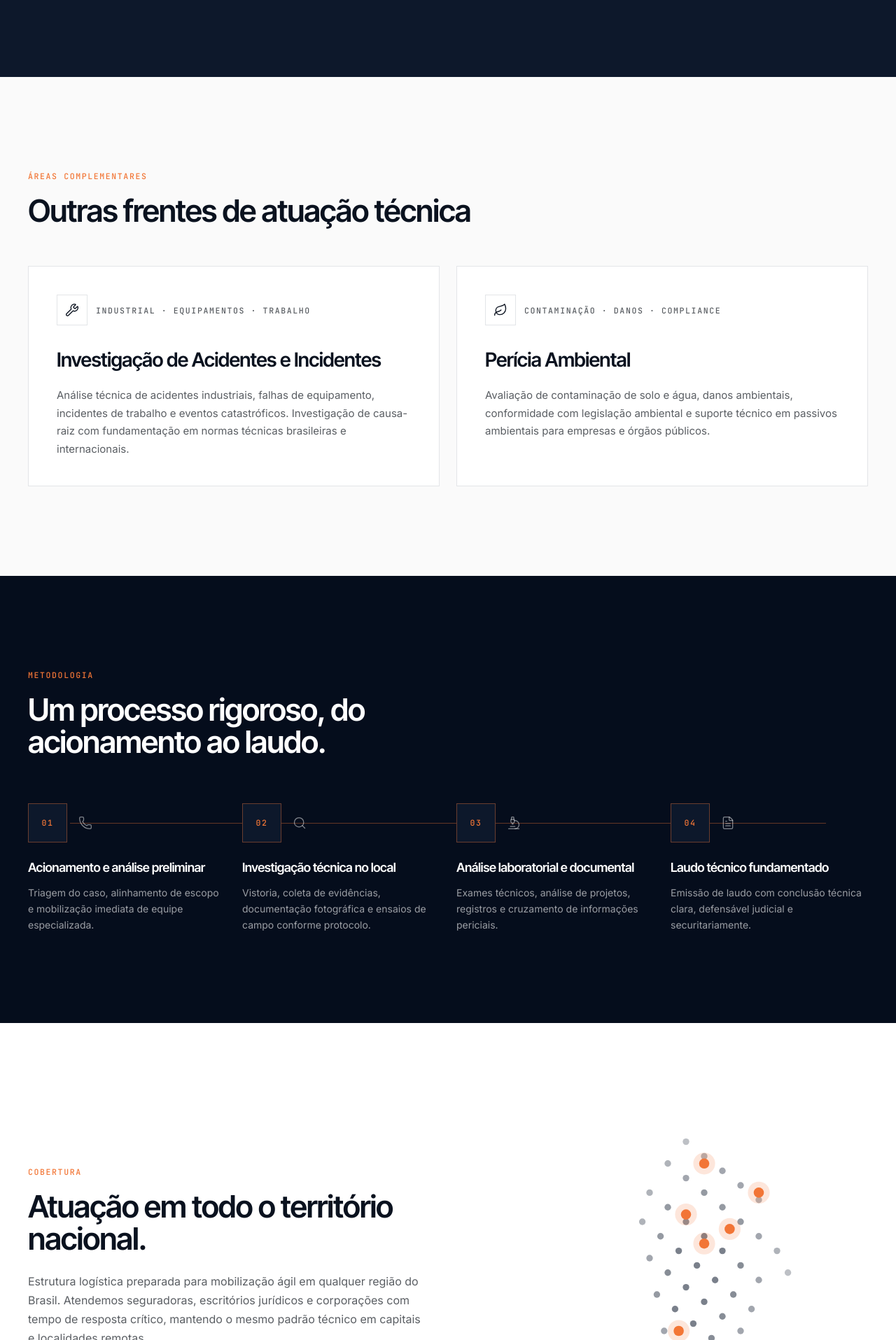
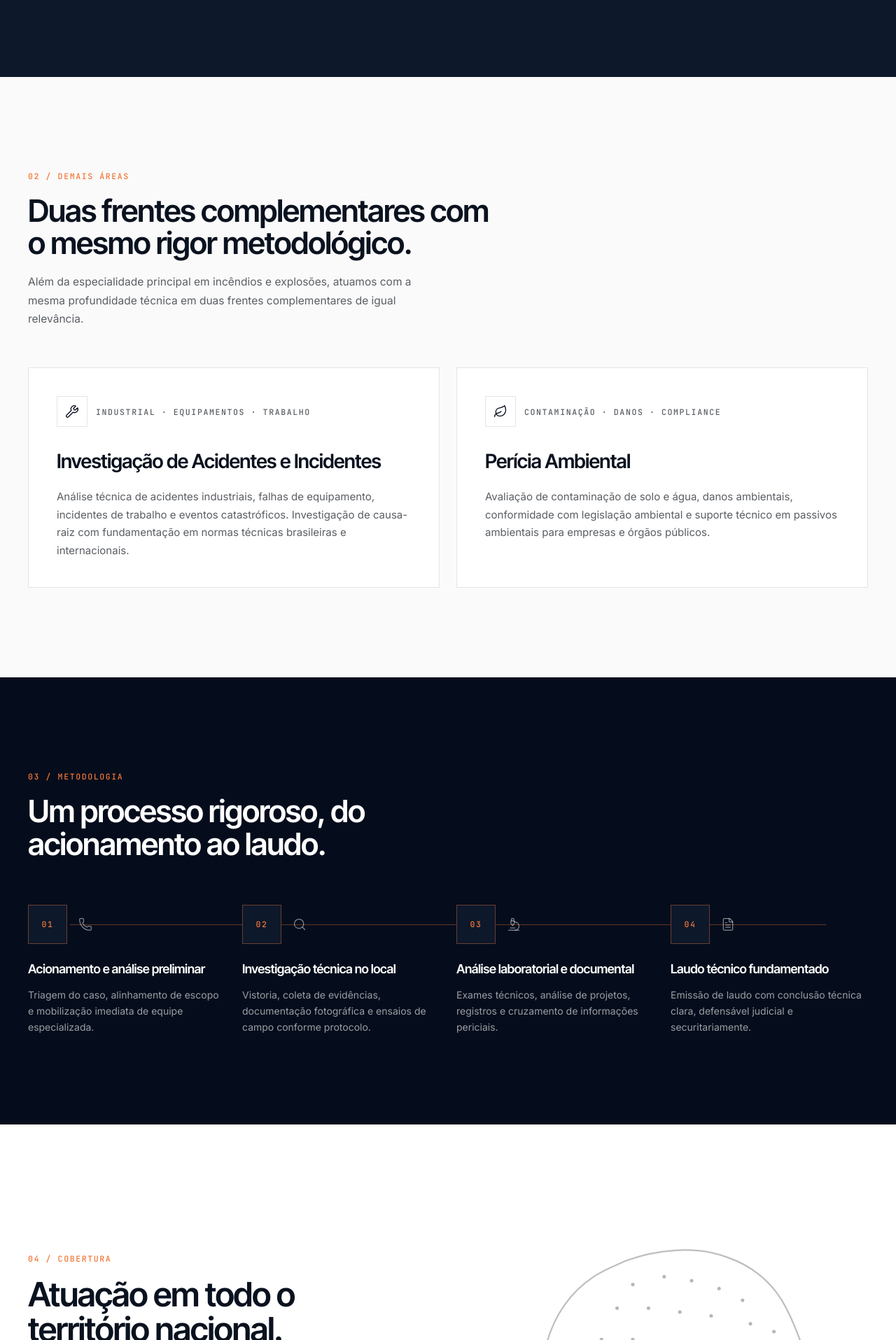
Before and after one commit to hiroshi-dev-collab/fire-explosion-forensics-site, a Next.js app: page / in a window 1280 px wide. Shown: the part 1847-3762 px from the top of the page at 70% size. Built offline with nearby package versions, Linux system fonts and the light colour scheme.

Commit message:
feat: add page numbering, refine Coverage map + stats, polish credentials and contact CTAs

```diff
--- a/app/page.tsx
+++ b/app/page.tsx
@@ -139,7 +139,7 @@ function FireService() {
           <div className="flex items-center gap-3 mb-6">
             <Flame className="w-4 h-4 text-flame" />
             <span className="font-mono-tag text-flame">
-              Especialidade Principal
+              01 / Especialidade Principal
             </span>
           </div>
           <h2 className="text-white font-display font-semibold text-[36px] lg:text-[54px] leading-[1.02] tracking-[-0.03em]">
@@ -205,10 +205,15 @@ function SecondaryServices() {
     <section className="bg-surface">
       <div className="mx-auto max-w-7xl px-6 lg:px-10 py-24 lg:py-32">
         <div className="max-w-2xl mb-14">
-          <span className="font-mono-tag text-flame">Áreas complementares</span>
+          <span className="font-mono-tag text-flame">02 / Demais Áreas</span>
           <h2 className="mt-4 font-display font-semibold text-ink text-[32px] lg:text-[44px] leading-[1.05] tracking-tight">
-            Outras frentes de atuação técnica
+            Duas frentes complementares com o mesmo rigor metodológico.
           </h2>
+          <p className="mt-5 text-ink-muted text-[15.5px] leading-[1.7] max-w-xl">
+            Além da especialidade principal em incêndios e explosões, atuamos
+            com a mesma profundidade técnica em duas frentes complementares
+            de igual relevância.
+          </p>
         </div>
         <div className="grid md:grid-cols-2 gap-6">
           {cards.map((c) => (
@@ -266,7 +271,7 @@ function Methodology() {
     <section id="metodologia" className="surface-navy-deep">
       <div className="mx-auto max-w-7xl px-6 lg:px-10 py-24 lg:py-32">
         <div className="max-w-2xl mb-16">
-          <span className="font-mono-tag text-flame">Metodologia</span>
+          <span className="font-mono-tag text-flame">03 / Metodologia</span>
           <h2 className="mt-4 font-display font-semibold text-white text-[32px] lg:text-[44px] leading-[1.05] tracking-tight">
             Um processo rigoroso, do acionamento ao laudo.
           </h2>
@@ -299,54 +304,120 @@ function Methodology() {
 }
 
 function BrazilMap() {
-  const dots: [number, number, number][] = [
-    [50, 8, 0.5], [55, 12, 0.6], [60, 16, 0.7], [65, 20, 0.7], [70, 24, 0.6],
-    [45, 14, 0.6], [50, 18, 0.7], [55, 22, 0.8], [60, 26, 0.8], [65, 30, 0.8], [70, 34, 0.7], [75, 38, 0.6],
-    [40, 22, 0.6], [45, 26, 0.8], [50, 30, 0.9], [55, 34, 1.0], [60, 38, 1.0], [65, 42, 0.9], [70, 46, 0.7], [78, 44, 0.5],
-    [38, 30, 0.6], [43, 34, 0.8], [48, 38, 1.0], [53, 42, 1.0], [58, 46, 1.0], [63, 50, 0.9], [68, 54, 0.7],
-    [40, 40, 0.7], [45, 44, 0.9], [50, 48, 1.0], [55, 52, 1.0], [60, 56, 0.9], [65, 60, 0.7],
-    [42, 50, 0.8], [47, 54, 1.0], [52, 58, 1.0], [57, 62, 0.9], [62, 66, 0.7],
-    [44, 60, 0.7], [49, 64, 0.9], [54, 68, 0.9], [59, 72, 0.7],
-    [46, 70, 0.7], [51, 74, 0.8], [56, 78, 0.7],
-    [48, 80, 0.7], [53, 84, 0.6],
-    [50, 88, 0.5],
+  const brazilOutline =
+    "M 38 12 C 46 9 56 8 64 11 C 70 13 75 17 78 22 C 81 27 83 33 85 39 C 86 45 86 51 83 57 C 80 64 75 70 68 74 C 62 78 55 81 50 84 C 44 86 38 84 33 79 C 27 73 22 66 19 58 C 16 50 15 41 18 33 C 20 26 24 20 30 16 C 33 14 36 13 38 12 Z";
+
+  const interiorDots: [number, number][] = [
+    [40, 18], [48, 16], [55, 17], [62, 19], [68, 22],
+    [36, 24], [44, 24], [52, 25], [60, 26], [70, 28], [76, 30],
+    [32, 32], [40, 32], [48, 33], [56, 34], [64, 35], [72, 36],
+    [30, 40], [38, 41], [46, 42], [54, 43], [62, 44], [70, 45], [78, 46],
+    [28, 48], [36, 49], [44, 50], [52, 51], [60, 52], [68, 53], [76, 54],
+    [30, 56], [38, 57], [46, 58], [54, 59], [62, 60], [70, 61],
+    [32, 64], [40, 65], [48, 66], [56, 67], [64, 68],
+    [36, 72], [44, 73], [52, 74], [60, 75],
+    [40, 78], [48, 79],
   ];
-  const highlights: [number, number, string][] = [
-    [55, 36, "São Paulo"],
-    [62, 32, "Rio de Janeiro"],
-    [50, 28, "Brasília"],
-    [48, 60, "Porto Alegre"],
-    [70, 22, "Salvador"],
-    [55, 14, "Manaus"],
+
+  const sede: [number, number] = [64, 60];
+  const otherBases: [number, number, string][] = [
+    [55, 60, "SP"],
+    [50, 67, "PR"],
   ];
+
   return (
-    <div className="relative aspect-square w-full max-w-[520px] ml-auto">
+    <div className="relative aspect-square w-full max-w-[560px] ml-auto">
       <svg viewBox="0 0 100 100" className="w-full h-full">
-        {dots.map(([x, y, i], idx) => (
+        <defs>
+          <clipPath id="brazil-clip">
+            <path d={brazilOutline} />
+          </clipPath>
+        </defs>
+
+        <path
+          d={brazilOutline}
+          fill="none"
+          stroke="oklch(0.48 0.01 260 / 0.4)"
+          strokeWidth="0.4"
+        />
+
+        <g clipPath="url(#brazil-clip)">
+          {interiorDots.map(([x, y], idx) => (
             <circle
               key={idx}
               cx={x}
               cy={y}
-            r={0.9}
-            fill="oklch(0.21 0.04 260)"
-            opacity={i * 0.55}
+              r={0.45}
+              fill="oklch(0.48 0.01 260)"
+              opacity={0.45}
             />
           ))}
-        {highlights.map(([x, y, name]) => (
-          <g key={name}>
-            <circle cx={x} cy={y} r={1.4} fill="oklch(0.70 0.17 45)" />
+        </g>
+
+        {otherBases.map(([x, y]) => (
+          <line
+            key={`route-${x}-${y}`}
+            x1={sede[0]}
+            y1={sede[1]}
+            x2={x}
+            y2={y}
+            stroke="oklch(0.70 0.17 45)"
+            strokeWidth="0.3"
+            strokeDasharray="1.2 0.8"
+            opacity={0.7}
+          />
+        ))}
+
+        {otherBases.map(([x, y, label]) => (
+          <g key={label}>
             <circle
               cx={x}
               cy={y}
-              r={3}
+              r={1.2}
               fill="oklch(0.70 0.17 45)"
-              opacity={0.18}
             />
+            <text
+              x={x - 3}
+              y={y + 0.6}
+              fontSize="2.2"
+              fill="oklch(0.48 0.01 260)"
+              textAnchor="end"
+              fontFamily="system-ui, sans-serif"
+              fontWeight="500"
+            >
+              {label}
+            </text>
           </g>
         ))}
+
+        <g>
+          <circle
+            cx={sede[0]}
+            cy={sede[1]}
+            r={4}
+            fill="oklch(0.70 0.17 45)"
+            opacity={0.15}
+          />
+          <circle
+            cx={sede[0]}
+            cy={sede[1]}
+            r={1.6}
+            fill="oklch(0.70 0.17 45)"
+          />
+          <text
+            x={sede[0] + 2.5}
+            y={sede[1] + 0.8}
+            fontSize="2.2"
+            fill="oklch(0.18 0.03 260)"
+            fontFamily="system-ui, sans-serif"
+            fontWeight="600"
+          >
+            RJ · Sede
+          </text>
+        </g>
       </svg>
-      <div className="absolute bottom-0 right-0 font-mono-tag text-ink-muted">
-        Brasil · 26 estados + DF
+      <div className="absolute bottom-0 left-1/2 -translate-x-1/2 font-mono-tag text-ink-muted text-[10px] tracking-[0.18em]">
+        Cobertura Nacional · Ilustrativo
       </div>
     </div>
   );
@@ -357,31 +428,47 @@ function Coverage() {
     <section className="bg-white">
       <div className="mx-auto max-w-7xl px-6 lg:px-10 py-24 lg:py-32 grid lg:grid-cols-2 gap-16 items-center">
         <div>
-          <span className="font-mono-tag text-flame">Cobertura</span>
-          <h2 className="mt-4 font-display font-semibold text-ink text-[32px] lg:text-[44px] leading-[1.05] tracking-tight">
-            Atuação em todo o território nacional.
+          <span className="font-mono-tag text-flame">04 / Cobertura</span>
+          <h2 className="mt-4 font-display font-semibold text-ink text-[32px] lg:text-[48px] leading-[1.04] tracking-[-0.03em]">
+            Atuação em todo o<br />território nacional.
           </h2>
           <p className="mt-6 text-ink-muted text-[16px] leading-[1.7] max-w-xl">
-            Estrutura logística preparada para mobilização ágil em qualquer
-            região do Brasil. Atendemos seguradoras, escritórios jurídicos e
-            corporações com tempo de resposta crítico, mantendo o mesmo padrão
-            técnico em capitais e localidades remotas.
+            Mobilizamos equipes técnicas para qualquer região do país.
+            Estrutura logística preparada para sinistros de média e grande
+            complexidade, com base operacional no Rio de Janeiro e rede
+            técnica atuando em todas as cinco regiões do Brasil.
           </p>
-          <div className="mt-10 grid grid-cols-2 gap-6 max-w-md">
-            <div className="border-t border-flame pt-3">
-              <div className="font-display font-semibold text-ink text-[24px]">
-                24h
+          <div className="mt-12 grid grid-cols-2 gap-x-10 gap-y-8 max-w-lg">
+            <div>
+              <div className="font-mono-tag text-ink-muted/70 mb-2">
+                Tempo de Resposta
               </div>
-              <div className="text-[12.5px] text-ink-muted mt-1">
-                tempo médio de mobilização
+              <div className="font-display font-semibold text-ink text-[28px] leading-none tracking-tight">
+                ≤ 72h
               </div>
             </div>
-            <div className="border-t border-border pt-3">
-              <div className="font-display font-semibold text-ink text-[24px]">
-                5 regiões
+            <div>
+              <div className="font-mono-tag text-ink-muted/70 mb-2">
+                Bases Técnicas
               </div>
-              <div className="text-[12.5px] text-ink-muted mt-1">
-                cobertura simultânea
+              <div className="font-display font-semibold text-ink text-[28px] leading-none tracking-tight">
+                RJ · SP · PR
+              </div>
+            </div>
+            <div>
+              <div className="font-mono-tag text-ink-muted/70 mb-2">
+                Regiões Cobertas
+              </div>
+              <div className="font-display font-semibold text-ink text-[28px] leading-none tracking-tight">
+                5 / 5
+              </div>
+            </div>
+            <div>
+              <div className="font-mono-tag text-ink-muted/70 mb-2">
+                Atuação Internacional
+              </div>
+              <div className="font-display font-semibold text-ink text-[28px] leading-none tracking-tight">
+                NFPA
               </div>
             </div>
           </div>
@@ -400,25 +487,25 @@ function Credentials() {
       name: "IAAI (FIT)",
       href: "https://www.firearson.com/credentials/iaai-fit/",
       src: "/credentials/iaai-fit.svg",
-      invertDefault: true,
+      whiteSource: false,
     },
     {
       name: "ENS",
       href: "https://www.ens.edu.br/",
       src: "/credentials/ens.svg",
-      invertDefault: false,
+      whiteSource: true,
     },
     {
       name: "CREA-RJ",
       href: "https://www.crea-rj.org.br/",
       src: "/credentials/crea-rj.png",
-      invertDefault: true,
+      whiteSource: false,
     },
     {
       name: "IBAPE-RJ",
       href: "https://ibape-rj.org.br/",
       src: "/credentials/ibape.png",
-      invertDefault: true,
+      whiteSource: false,
     },
   ];
   const affiliations = [
@@ -426,13 +513,13 @@ function Credentials() {
       name: "CREA-RJ (Pessoa Jurídica)",
       href: "https://www.crea-rj.org.br/",
       src: "/credentials/crea-rj.png",
-      invertDefault: true,
+      whiteSource: false,
     },
     {
       name: "ABRELPS",
       href: "https://abrelps.org.br/",
       src: "/credentials/abrelps.png",
-      invertDefault: false,
+      whiteSource: true,
     },
   ];
   return (
@@ -441,7 +528,7 @@ function Credentials() {
         <div className="max-w-3xl">
           <div className="flex items-center gap-3 mb-5">
             <ShieldCheck className="w-4 h-4 text-flame" />
-            <span className="font-mono-tag text-flame">Trust Core</span>
+            <span className="font-mono-tag text-flame">05 / Credenciais</span>
           </div>
           <h2 className="font-display font-semibold text-white text-[32px] lg:text-[48px] leading-[1.05] tracking-[-0.03em]">
             Credenciais e Filiações
@@ -461,7 +548,7 @@ function Credentials() {
             </h3>
             <span className="flex-1 h-px bg-white/10" />
           </div>
-          <div className="grid grid-cols-2 md:grid-cols-4 gap-px bg-white/10">
+          <div className="grid grid-cols-2 md:grid-cols-4 gap-6">
             {certs.map((c) => (
               <a
                 key={c.name}
@@ -469,20 +556,22 @@ function Credentials() {
                 target="_blank"
                 rel="noopener noreferrer"
                 title={`Visitar ${c.name}`}
-                className="group bg-navy hover:bg-navy-deep p-8 lg:p-10 flex flex-col items-center justify-center gap-5 min-h-[180px] transition-colors focus-visible:outline-2 focus-visible:outline-offset-2 focus-visible:outline-flame"
+                className="group flex flex-col items-stretch gap-3 focus-visible:outline-2 focus-visible:outline-offset-4 focus-visible:outline-flame"
               >
-                <div className="relative w-full h-16 flex items-center justify-center">
+                <div className="bg-white p-6 min-h-[140px] flex items-center justify-center transition-all duration-300 group-hover:-translate-y-1 group-hover:shadow-xl">
+                  <div className="relative w-full h-20">
                     <Image
                       src={c.src}
                       alt={`Logo ${c.name}`}
                       fill
                       sizes="(max-width: 768px) 40vw, 18vw"
-                    className={`object-contain transition-all duration-300 group-hover:[filter:none] ${
-                      c.invertDefault ? "[filter:brightness(0)_invert(1)] opacity-80 group-hover:opacity-100" : "opacity-90 group-hover:opacity-100"
+                      className={`object-contain ${
+                        c.whiteSource ? "[filter:invert(1)]" : ""
                       }`}
                     />
                   </div>
-                <span className="font-mono-tag text-white/45 group-hover:text-flame transition-colors text-[11px]">
+                </div>
+                <span className="font-mono-tag text-white/50 group-hover:text-flame transition-colors text-center text-[11px]">
                   {c.name} →
                 </span>
               </a>
@@ -498,7 +587,7 @@ function Credentials() {
             </h3>
             <span className="flex-1 h-px bg-white/10" />
           </div>
-          <div className="grid grid-cols-1 md:grid-cols-2 gap-px bg-white/10">
+          <div className="grid grid-cols-1 md:grid-cols-2 gap-6">
             {affiliations.map((a) => (
               <a
                 key={a.name}
@@ -506,21 +595,23 @@ function Credentials() {
                 target="_blank"
                 rel="noopener noreferrer"
                 title={`Visitar ${a.name}`}
-                className="group bg-navy hover:bg-navy-deep p-8 flex items-center justify-between gap-6 min-h-[140px] transition-colors focus-visible:outline-2 focus-visible:outline-offset-2 focus-visible:outline-flame"
+                className="group flex flex-col gap-3 focus-visible:outline-2 focus-visible:outline-offset-4 focus-visible:outline-flame"
               >
-                <div className="relative w-32 lg:w-44 h-14 shrink-0">
+                <div className="bg-white p-6 min-h-[140px] flex items-center justify-center gap-6 transition-all duration-300 group-hover:-translate-y-1 group-hover:shadow-xl">
+                  <div className="relative w-40 lg:w-52 h-16 shrink-0">
                     <Image
                       src={a.src}
                       alt={`Logo ${a.name}`}
                       fill
-                    sizes="180px"
-                    className={`object-contain object-left transition-all duration-300 group-hover:[filter:none] ${
-                      a.invertDefault ? "[filter:brightness(0)_invert(1)] opacity-80 group-hover:opacity-100" : "opacity-90 group-hover:opacity-100"
+                      sizes="220px"
+                      className={`object-contain ${
+                        a.whiteSource ? "[filter:invert(1)]" : ""
                       }`}
                     />
                   </div>
-                <div className="flex-1 flex items-center justify-end gap-3">
-                  <span className="font-mono-tag text-white/50 group-hover:text-flame transition-colors text-right">
+                </div>
+                <div className="flex items-center justify-between">
+                  <span className="font-mono-tag text-white/50 group-hover:text-flame transition-colors">
                     {a.name}
                   </span>
                   <ArrowRight className="w-4 h-4 text-white/40 group-hover:text-flame transition-colors shrink-0" />
@@ -561,7 +652,7 @@ function Clients() {
       <div className="mx-auto max-w-7xl px-6 lg:px-10 py-24 lg:py-32">
         <div className="flex flex-col lg:flex-row lg:items-end justify-between gap-6 mb-16">
           <div className="max-w-2xl">
-            <span className="font-mono-tag text-flame">Confiança</span>
+            <span className="font-mono-tag text-flame">06 / Clientes</span>
             <h2 className="mt-4 font-display font-semibold text-ink text-[32px] lg:text-[44px] leading-[1.05] tracking-tight">
               Empresas que confiaram em nossa atuação.
             </h2>
@@ -600,7 +691,7 @@ function About() {
     <section id="sobre" className="bg-white">
       <div className="mx-auto max-w-7xl px-6 lg:px-10 py-24 lg:py-32 grid lg:grid-cols-12 gap-12 lg:gap-20 items-center">
         <div className="lg:col-span-7 order-2 lg:order-1">
-          <span className="font-mono-tag text-flame">Sobre a Lauden</span>
+          <span className="font-mono-tag text-flame">07 / Sobre a Lauden</span>
           <h2 className="mt-4 font-display font-semibold text-ink text-[32px] lg:text-[48px] leading-[1.04] tracking-[-0.03em]">
             Engenharia forense conduzida com independência técnica.
           </h2>
@@ -638,7 +729,7 @@ function ContactSection() {
     <section id="contato" className="ember-glow relative overflow-hidden">
       <div className="mx-auto max-w-7xl px-6 lg:px-10 py-24 lg:py-32 grid lg:grid-cols-12 gap-14">
         <div className="lg:col-span-5">
-          <span className="font-mono-tag text-flame">Contato</span>
+          <span className="font-mono-tag text-flame">08 / Contato</span>
           <h2 className="mt-4 font-display font-semibold text-white text-[34px] lg:text-[48px] leading-[1.04] tracking-[-0.03em]">
             Precisa de uma perícia técnica?
           </h2>
```
Also changed, not shown: components/contact-form.tsx (+7 -7 lines). Lines whose indentation alone changed are shown as unchanged.
